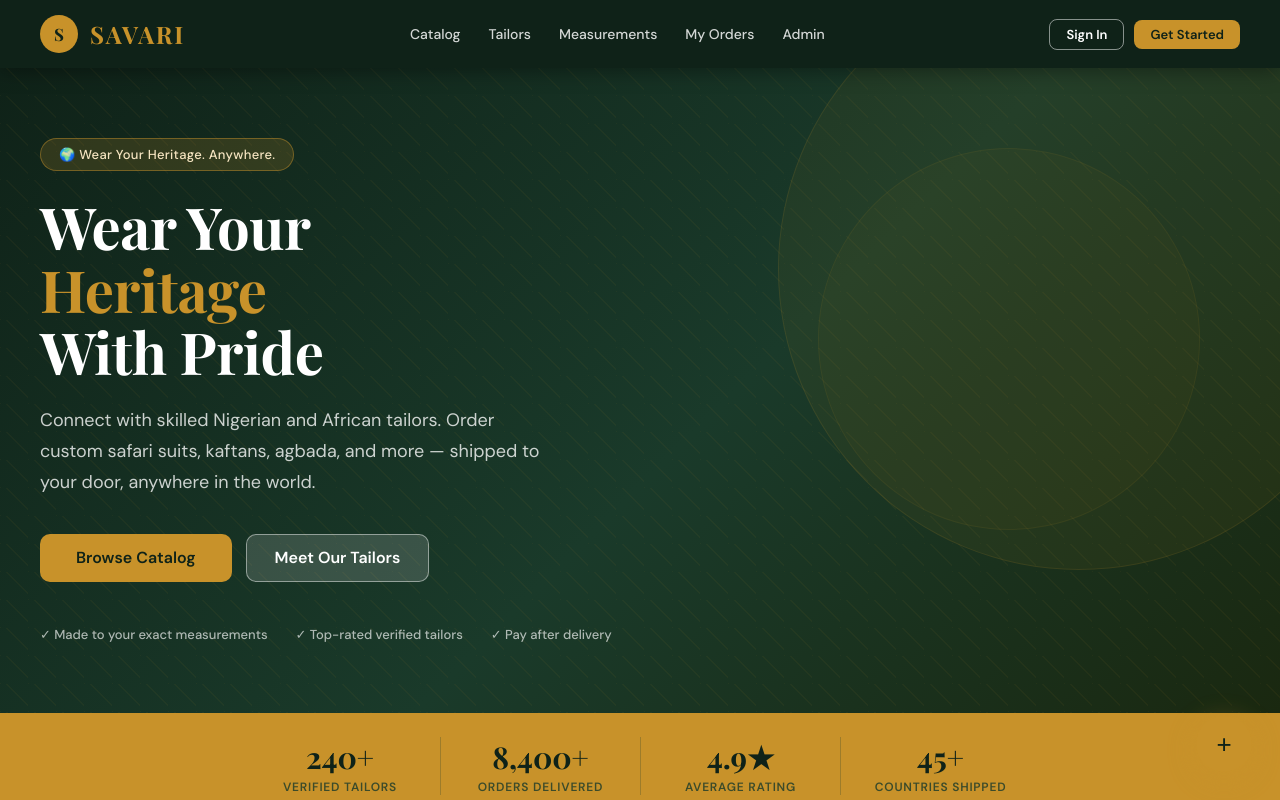
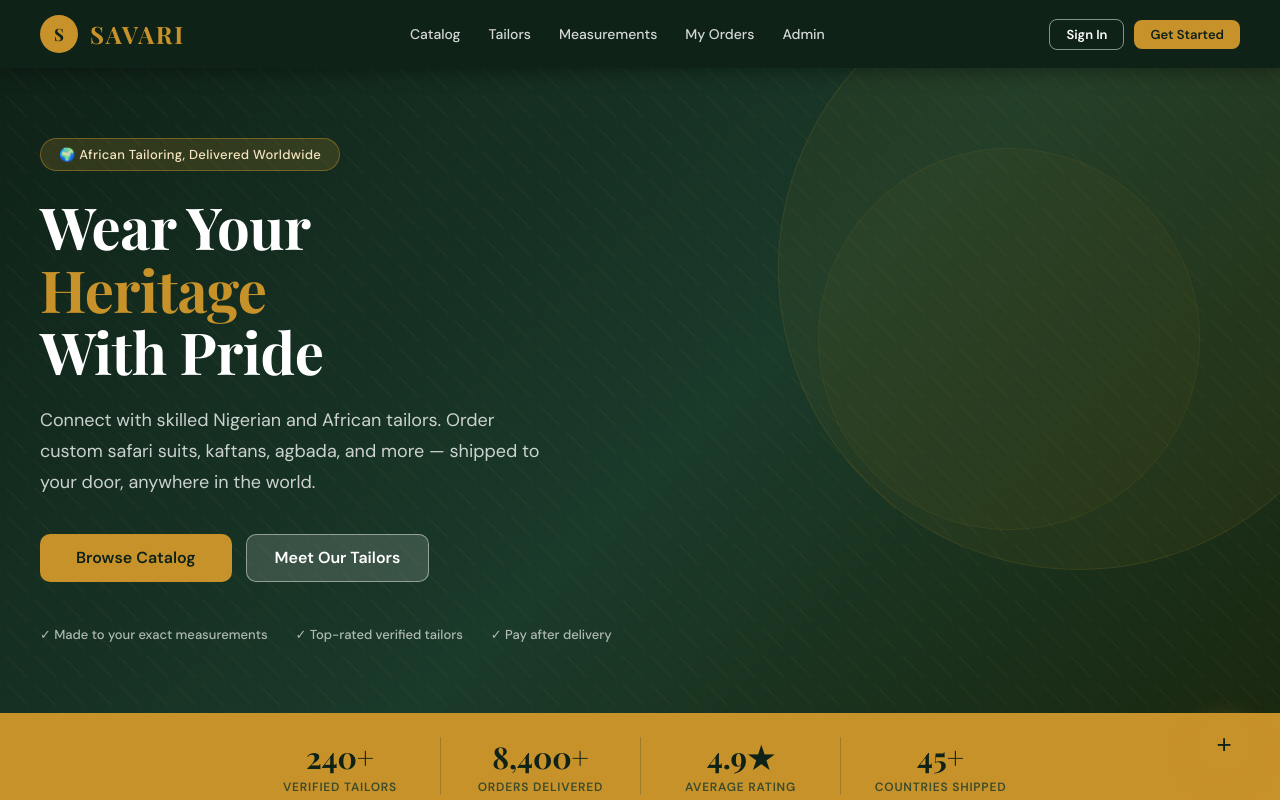
Before and after one commit to GeorgeNwajiaku/savari, a plain HTML site: page index.html in a window 1280 px wide. Shown: the top 800 px of the page. Drawn offline with nearby package versions, Linux system fonts and the light colour scheme.

Commit message:
Revert hero badge to: African Tailoring, Delivered Worldwide

```diff
--- a/index.html
+++ b/index.html
@@ -381,7 +381,7 @@ footer{background:var(--forest-deep);padding:56px 40px 28px}
     <div class="hero-geo" aria-hidden="true"></div>
     <div class="hero-pattern" aria-hidden="true"></div>
     <div class="hero-content">
-      <div class="hero-tag">🌍 Wear Your Heritage. Anywhere.</div>
+      <div class="hero-tag">🌍 African Tailoring, Delivered Worldwide</div>
       <h1>Wear Your<br><em>Heritage</em><br>With Pride</h1>
       <p>Connect with skilled Nigerian and African tailors. Order custom safari suits, kaftans, agbada, and more — shipped to your door, anywhere in the world.</p>
       <div class="hero-actions">
```
